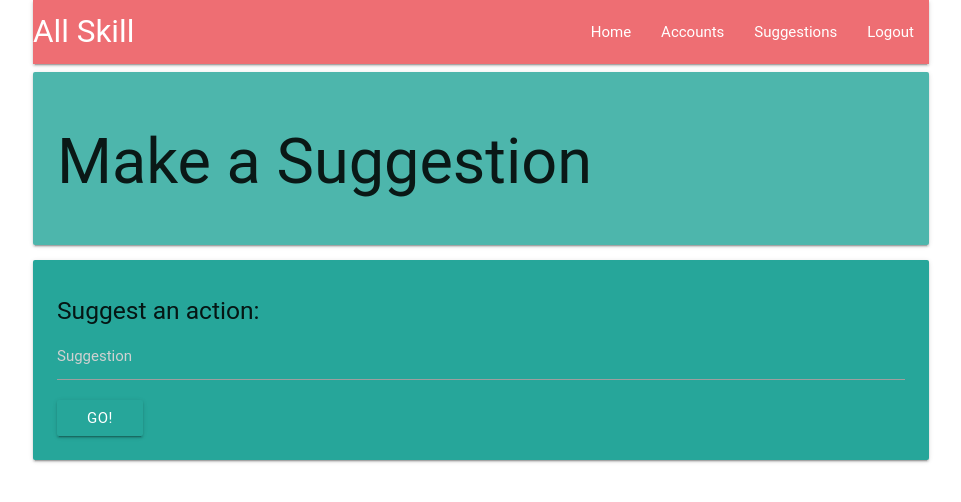
After one commit to gzgracez/C1S, a Flask app: page /suggestions in a window 1280 px wide. The commit adds this page. Shown: the top 502 px of the page, without its empty margins (159-1120 px from the left). Run offline with Flask 2, Linux system fonts and the light colour scheme; some libraries are stand-ins or nearby versions; some web fonts are replaced.

Commit message:
logout, suggestions

```diff
--- a/webApp/app.py
+++ b/webApp/app.py
@@ -15,12 +15,25 @@ API_KEY = "638e3a40768577cc14440e93f78f7085"
 BASE_NESSIE_URL = "http://api.reimaginebanking.com/"
 customerID = "58000d58360f81f104543d82" #TODO: change this because this is zuck
 
+def getResult():
+    if not session.get('logged_in'):
+        flash("Not logged in!")
+        return redirect(url_for("login"))
+    result = getAccountAndBalance(customerID)
+    return result
+
 @app.route('/')
 def home():
     if not session.get('logged_in'):
         return redirect(url_for("login"))
     else:
-        return render_template("home.html")
+        ab = []
+        result = getResult()
+        for key in result:
+            account = result[key]
+            ab.append({"type": account[0], "balance": "${:,.2f}".format(account[1])})
+        return render_template("home.html", checkingTotal = "${:,.2f}".format(getCheckingBalance(customerID)),
+        totalBalance = "${:,.2f}".format(getTotalBalance(customerID)))
 
 @app.route('/login', methods=["GET", 'POST'])
 def login():
@@ -38,11 +51,8 @@ def logout():
 
 @app.route("/accounts")
 def listAccounts():
-    if not session.get('logged_in'):
-        flash("Not logged in!")
-        return redirect(url_for("login"))
-    result = getAccountAndBalance(customerID)
     ab = []
+    result = getResult()
     for key in result:
         account = result[key]
         ab.append({"type": account[0], "balance": "${:,.2f}".format(account[1])})
@@ -54,5 +64,9 @@ def listAccounts():
     # go through nessie APi
     # list accounts and balancee
 
+@app.route("/suggestions")
+def suggestions():
+    return render_template("suggest.html")
+
 if __name__ == "__main__":
     app.run(debug=True,host='0.0.0.0')
--- a/webApp/templates/base.html
+++ b/webApp/templates/base.html
@@ -20,10 +20,12 @@
             <script type="text/javascript" src="https://cdnjs.cloudflare.com/ajax/libs/materialize/0.97.8/js/materialize.min.js"></script>
             <div id="content" class = "container"><nav>
               <div class="nav-wrapper">
-                <a href="/" class="brand-logo"> All Skill</a>
+                <a href="/" class="brand-logo">All Skill</a>
                 <ul id="nav-mobile" class="right hide-on-med-and-down">
                   <li><a href="/">Home</a></li>
                   <li><a href="/accounts">Accounts</a></li>
+                  <li><a href="/suggestions">Suggestions</a></li>
+                  <li><a href="/logout">Logout</a></li>
                 </ul>
               </div>
             </nav>
--- a/webApp/templates/index.html
+++ b/webApp/templates/index.html
@@ -3,6 +3,9 @@
 {% block content %}
     <div class="card-panel teal lighten-2" id="content">
         <h1>Welcome to All Skill Team!</h1>
-        <a href = "/accounts">List all accounts</a>
+        <!--<a href = "/accounts">List all accounts</a>-->
     </div>
+		<div class="card-panel teal lighten-1">
+				<h5>Hello, your total current balance is {{ totalBalance }}.</h5>
+		</div>
 {% endblock %}
--- /dev/null
+++ b/webApp/templates/suggest.html
@@ -0,0 +1,14 @@
+{% extends 'base.html' %}
+{% block title %}Suggestions{% endblock %}
+{% block content %}
+    <div class="card-panel teal lighten-2" id="content">
+        <h1>Make a Suggestion</h1>
+    </div>
+		<div class="card-panel teal lighten-1">
+				<h5>Suggest an action:</h5>
+        <form action="" method="post">
+          <input type="text" placeholder="Suggestion" name="suggestion" value="{{ request.form.suggestion }}">
+          <input class="btn btn-default" type="submit" value="Go!">
+        </form>
+		</div>
+{% endblock %}
```
Also changed, not shown: 2 other files.
